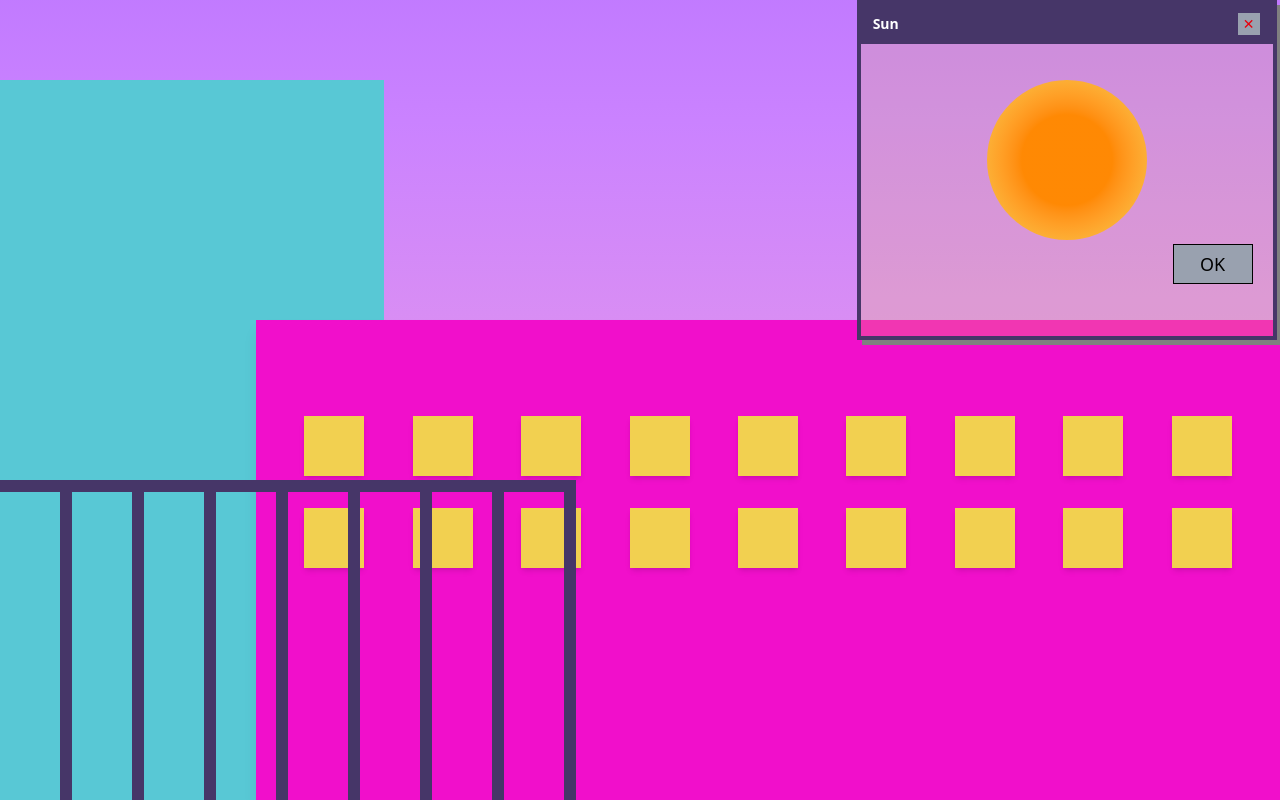
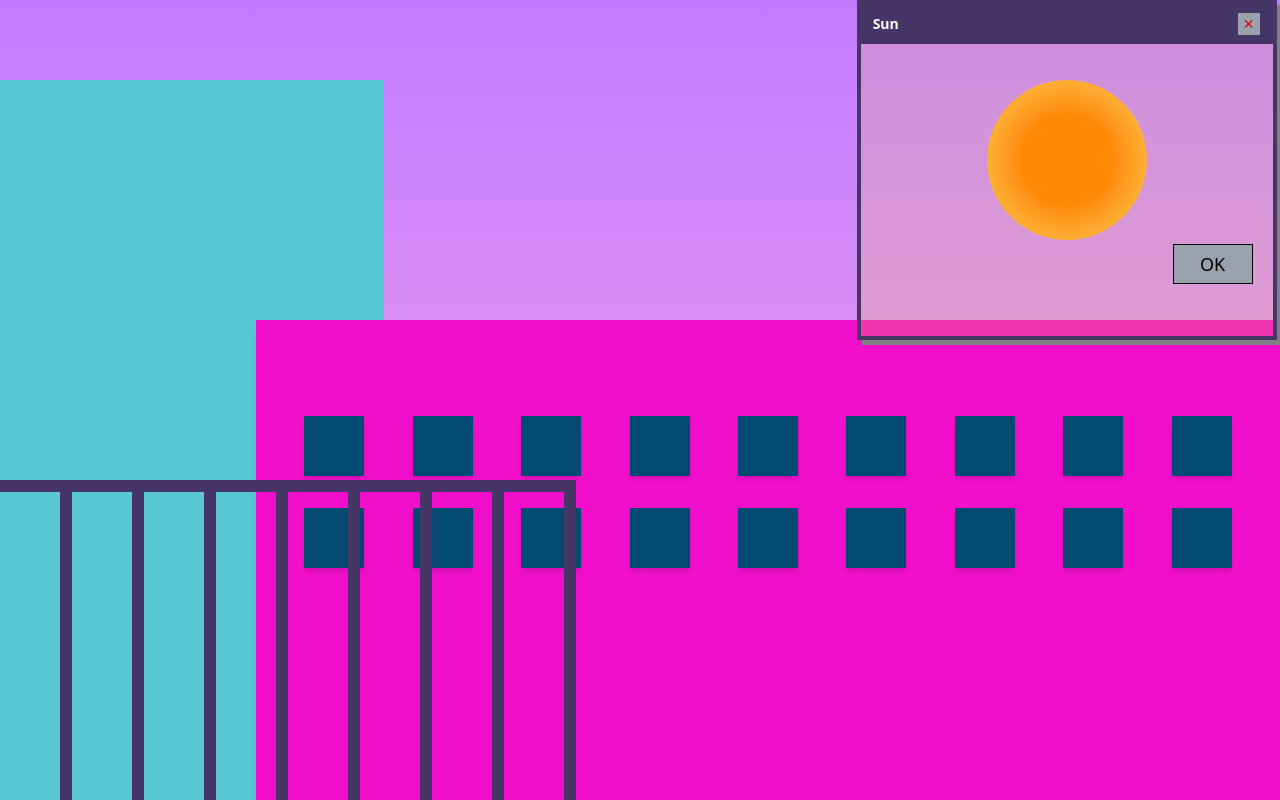
Before and after one commit to Eloisa12/portfolio, a Next.js app: page / in a window 1280 px wide. Built offline with nearby package versions, Linux system fonts and the light colour scheme.

Commit message:
swap color

```diff
--- a/components/Building.tsx
+++ b/components/Building.tsx
@@ -8,7 +8,7 @@ export default function Building() {
         {[...Array(9)].map((_, i) => (
           <div
             key={i}
-            className="w-[10vw] h-[10vw] max-w-[60px] max-h-[60px] bg-cream shadow-md hover:bg-sky-700"
+            className="w-[10vw] h-[10vw] max-w-[60px] max-h-[60px] bg-sky-900 shadow-md hover:bg-cream"
           ></div>
         ))}
       </div>
@@ -18,7 +18,7 @@ export default function Building() {
         {[...Array(9)].map((_, i) => (
           <div
             key={i}
-            className="w-[10vw] h-[10vw] max-w-[60px] max-h-[60px] bg-cream hover:bg-sky-700 shadow-md"
+            className="w-[10vw] h-[10vw] max-w-[60px] max-h-[60px] bg-sky-900 shadow-md hover:bg-cream"
           ></div>
         ))}
       </div>
```
